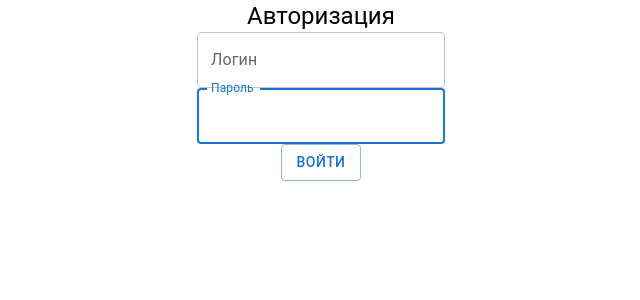
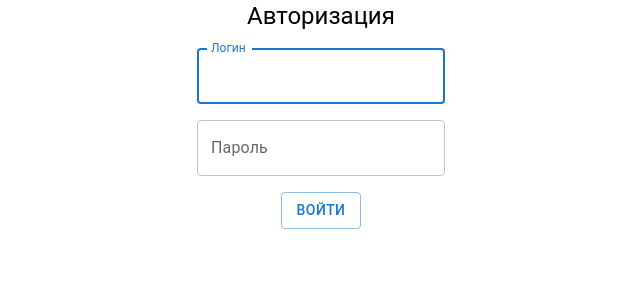
Before and after one commit to Pavelgq/power-lines-calculator-admin, a React (Create React App) app: page /login in a window 1280 px wide. Shown: the top 300 px of the page, without its empty margins (319-959 px from the left). Built offline with nearby package versions, Linux system fonts and the light colour scheme.

Commit message:
fix: changed clientSaga and added rootSaga for all sagas work

```diff
--- a/src/api/admin.ts
+++ b/src/api/admin.ts
@@ -2,8 +2,8 @@ import { AdminLoginInterface } from "../interfaces/admin.interface"
 import { apiInstance } from "./instance"
 
 export class Admin  {
-  login ({ login, password }: AdminLoginInterface, token: string) {
-    const api = apiInstance({ token });
+  login ({ login, password }: AdminLoginInterface) {
+    const api = apiInstance({});
 
     return api.post('/admin/login', { login, password });
   };
--- a/src/api/client.ts
+++ b/src/api/client.ts
@@ -1,35 +1,35 @@
 import { ClientDataInterface } from "../interfaces/client.interface"
 import { apiInstance } from "./instance"
 
-export const Client = {
-  getAllClients: function ( token: string ) {
+export class Client {
+  getAllClients = ( token: string ) => {
     const api = apiInstance({ token })
 
     return api.get('/client/all')
-  },
+  };
 
-  getOneClient: function ( token: string, id: number ) {
+  getOneClient = ( token: string, id: number ) => {
     const api = apiInstance({ token })
 
     return api.get(`/client/${id}`)
-  },
+  };
 
-  createClient: function ( token: string, clientData: ClientDataInterface ) {
+  createClient = ( token: string, clientData: ClientDataInterface ) => {
   const api = apiInstance({ token });
 
     return api.post(`/client/create`, clientData);
-  },
+  };
 
-  editClient: function ( token: string, id: number, clientData: ClientDataInterface ) {
+  editClient = ( token: string, id: number, clientData: ClientDataInterface ) => {
     const api = apiInstance({ token })
 
     return api.put(`/client/${id}`, )
-  },
+  };
 
-  deleteClient: function ( token: string, id: number ) {
+  deleteClient = ( token: string, id: number ) => {
     const api = apiInstance({ token })
 
     return api.delete(`/client/${id}`)
-  },
+  };
 
 }
--- a/src/interfaces/admin.interface.ts
+++ b/src/interfaces/admin.interface.ts
@@ -11,7 +11,7 @@ export interface AdminLoginInterface {
 
 export interface AdminFullInterface {
   id: number;
-  status: 'admin' | 'guest';
+  status?: 'admin' | 'guest';
   login: string;
   token: string;
 }
--- a/src/pages/authentication/authentication.tsx
+++ b/src/pages/authentication/authentication.tsx
@@ -11,8 +11,6 @@ import { RootState } from '../../store/store';
 import styles from './authentication.module.css';
 
 export const Authentication = (): JSX.Element => {
-  // const apiUrl = '/admin/login';
-
   const [login, setLogin] = useState<string>('');
   const [password, setPassword] = useState<string>('');
   const [isSuccesSubmit, setIsSuccesSubmit] = useState(false);
@@ -25,7 +23,7 @@ export const Authentication = (): JSX.Element => {
 
   const handleSubmit = (event: any) => {
         event.preventDefault()
-        dispatch(loginAdmin({ login, password, token}));
+        dispatch(loginAdmin({ login, password}));
 
     }
 
@@ -35,32 +33,35 @@ export const Authentication = (): JSX.Element => {
       }
     }, [auth])
 
-    // if (state.auth) {
-    //     return <Navigate
-    //       to={`/clients`}
-    //       replace
-    //     />
-    // }
+    if (auth) {
+        return <Navigate
+          to={`/clients`}
+          replace
+        />
+    }
 
   return (
     <Grid
       container
+      spacing={2}
+      direction="column"
+      alignItems="center"
+    >
+      <Grid item>
+        <Typography variant="h5" component="h2">
+          Авторизация
+        </Typography>
+      </Grid>
+      <Grid item>
+        <form onSubmit={handleSubmit}>
+        <Grid
+          container
+          spacing = {2}
           direction="column"
           justifyContent="center"
           alignItems="center"
         >
-      <Typography variant="h5" component="h2">
-        Авторизация
-      </Typography>
-
-      <form onSubmit={handleSubmit}>
-        <Grid
-          container
-
-          direction="column"
-          justifyContent="center"
-          alignItems="center"
-        >
+          <Grid item xs={6} md={8}>
             <TextField
               label="Логин"
               variant="outlined"
@@ -69,15 +70,18 @@ export const Authentication = (): JSX.Element => {
               value={login}
               onChange={e => setLogin(e.target.value)}
             />
+          </Grid>
+           <Grid item>
               <TextField
                 label="Пароль"
                 variant="outlined"
-            autoFocus
                 type='password'
                 value={password}
                 onChange={e => setPassword(e.target.value)}
               />
-            <Grid>
+           </Grid>
+
+            <Grid item justifyContent="flex-end">
                 <Button type='submit' variant="outlined">Войти</Button>
             </Grid>
 
@@ -85,5 +89,8 @@ export const Authentication = (): JSX.Element => {
 
       </form>
       </Grid>
+
+
+    </Grid>
   )
 }
--- a/src/pages/clients/clients.tsx
+++ b/src/pages/clients/clients.tsx
@@ -8,22 +8,13 @@ import styles from './authentication.module.css';
 import useLocalStorage from '../../hooks/useLocalStorage';
 
 
-interface Post {
-  first_name: string
-  last_name: string
-  company: string
-  office_position: string
-  phone_number: string
-  email: string
-}
-
 export const Clients = (): JSX.Element => {
   const [token] = useLocalStorage('token');
   const clients = useSelector((state: RootState) => state.clients.data);
   const dispatch = useDispatch();
 
   useEffect(() => {
-    dispatch(getClientsFetch({headers: { token }}));
+    dispatch(getClientsFetch({token}));
     return () => {
 
     }
--- a/src/sagas/adminSaga.ts
+++ b/src/sagas/adminSaga.ts
@@ -3,7 +3,8 @@ import { call, put, takeEvery, fork, all } from 'redux-saga/effects'
 
 import { Admin } from '../api/admin'
 import { createAdminSuccess ,createAdminFailure, getAdminFailure, getAdminSuccess, profileAdmin, logoutAdmin  } from '../store/adminStore';
-import { AdminLoginInterface } from '../interfaces/admin.interface';
+import { AdminDataInterface, AdminFullInterface, AdminLoginInterface } from '../interfaces/admin.interface';
+import { AxiosResponseHeaders } from 'axios';
 
 function* loginAdminWorker(action : {
     payload: any;
@@ -12,10 +13,10 @@ function* loginAdminWorker(action : {
   try {
     const admin = new Admin();
 
-    const { token, ...authData} = action.payload;
-    console.log('work', authData)
-    const adminData = yield call(admin.login, authData, token);
-    const formatingAdminData = yield adminData.json();
+    const { ...authData } = action.payload;
+    const adminData: AxiosResponseHeaders = yield call(admin.login, authData);
+    const formatingAdminData: AdminDataInterface = yield adminData.data;
+    console.log('admin data in saga', formatingAdminData)
     yield put(getAdminSuccess(formatingAdminData));
   } catch(e) {
     yield put(getAdminFailure(e));
@@ -31,8 +32,9 @@ function* createAdminFetchWorker(action: {
     const admin = new Admin();
 
     const { token, id} = action.payload;
-    const candidate = yield call(admin.getAdmin, id, token);
-    const res = yield candidate.json();
+    const candidate: AxiosResponseHeaders = yield call(admin.getAdmin, id, token);
+
+    const res: AdminFullInterface = yield candidate.data;
     console.log(res);
     yield put(createAdminSuccess(res));
   } catch (e) {
--- a/src/sagas/clientsSaga.ts
+++ b/src/sagas/clientsSaga.ts
@@ -1,5 +1,7 @@
 
-import { call, put, takeEvery, fork } from 'redux-saga/effects'
+import { AxiosResponseHeaders } from 'axios';
+import { call, put, takeEvery, fork, all } from 'redux-saga/effects'
+import { Client } from '../api/client';
 import { ClientDataInterface } from '../interfaces/client.interface';
 import { getClientsFailure, getClientsSuccess, createClientSuccess, createClientFailure } from '../store/clientsStore';
 
@@ -8,9 +10,12 @@ function* getClientsFetchWorker(action : {
     type: string;
 }) {
   try {
-    const clients = yield call(() => fetch('https://hidden-inlet-89012.herokuapp.com/api/v1/user/all', action.payload));
-    const formatingClients: ClientDataInterface = yield clients.json();
-    yield put(getClientsSuccess(formatingClients));
+    console.log('getClientsFetch', action)
+    const client = new Client();
+    const { token } = action.payload;
+    const res: AxiosResponseHeaders = yield call(client.getAllClients, token);
+    const clientsData: ClientDataInterface[] = yield res.data;
+    yield put(getClientsSuccess(clientsData));
   } catch(e) {
     yield put(getClientsFailure(e));
   }
@@ -33,8 +38,10 @@ function* createClientsFetchWorker(action : {
 }
 
 function* clientsSaga() {
-  yield takeEvery('clients/getClientsFetch', getClientsFetchWorker);
-  yield takeEvery('clients/createClientsFetch', createClientsFetchWorker);
+  yield all([
+    takeEvery('clients/getClientsFetch', getClientsFetchWorker),
+    takeEvery('clients/createClientsFetch', createClientsFetchWorker),
+  ]);
 
 }
 
--- /dev/null
+++ b/src/sagas/rootSaga.ts
@@ -0,0 +1,12 @@
+import { all } from "redux-saga/effects";
+import adminSaga from "./adminSaga";
+import clientsSaga from "./clientsSaga";
+
+function* rootSaga() {
+  yield all ([
+    adminSaga(),
+    clientsSaga(),
+  ])
+}
+
+export default rootSaga;
--- a/src/store/adminStore.ts
+++ b/src/store/adminStore.ts
@@ -21,7 +21,6 @@ export const adminSlice = createSlice({
   reducers: {
     loginAdmin: (state, action) => {
       state.info = action.payload;
-      state.auth = true;
     },
     logoutAdmin: (state, action) => {
       state.info = null;
@@ -36,6 +35,7 @@ export const adminSlice = createSlice({
     getAdminSuccess: (state, action) => {
       state.info = action.payload;
       state.isLoading = false;
+      state.auth = true;
     },
     getAdminFailure: (state, action) => {
       state.error = action.payload;
--- a/src/store/clientsStore.ts
+++ b/src/store/clientsStore.ts
@@ -51,8 +51,6 @@ export const clientsSlice = createSlice({
     deleteClientFailure: (state, action) => {
       state.isLoading = false;
     },
-
-
   }
 })
 
--- a/src/store/store.ts
+++ b/src/store/store.ts
@@ -3,7 +3,7 @@ import adminReducer from './adminStore';
 import clientsReducer from './clientsStore';
 import createSagaMiddleware from 'redux-saga';
 import clientsSaga from '../sagas/clientsSaga';
-import adminSaga from '../sagas/adminSaga';
+import rootSaga from '../sagas/rootSaga';
 
 const saga = createSagaMiddleware();
 
@@ -15,7 +15,7 @@ export const store = configureStore({
   middleware: [saga]
 });
 
-saga.run(adminSaga);
+saga.run(rootSaga);
 
 export type AppDispatch = typeof store.dispatch;
 export type RootState = ReturnType<typeof store.getState>;
```
Lines whose indentation alone changed are shown as unchanged.
